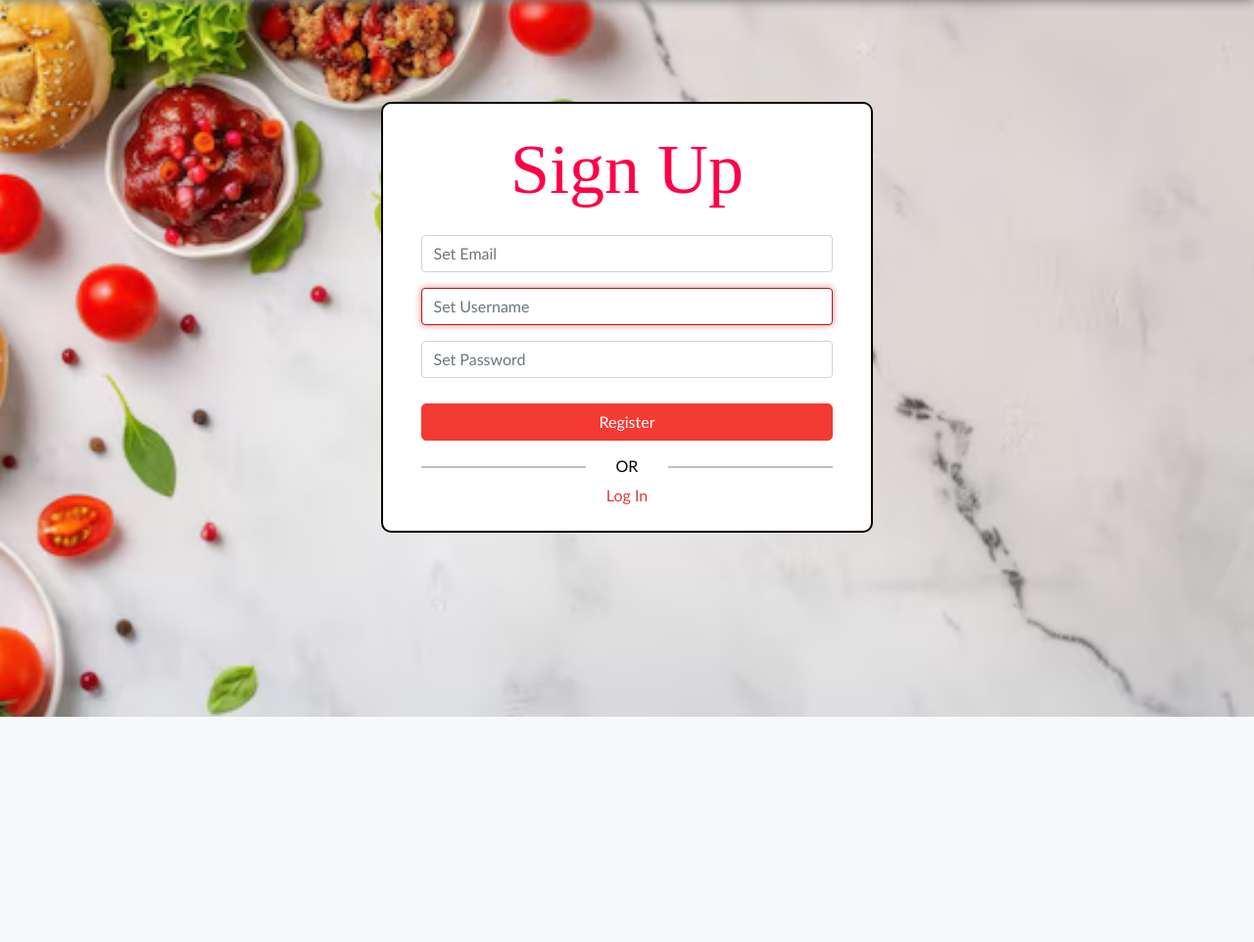
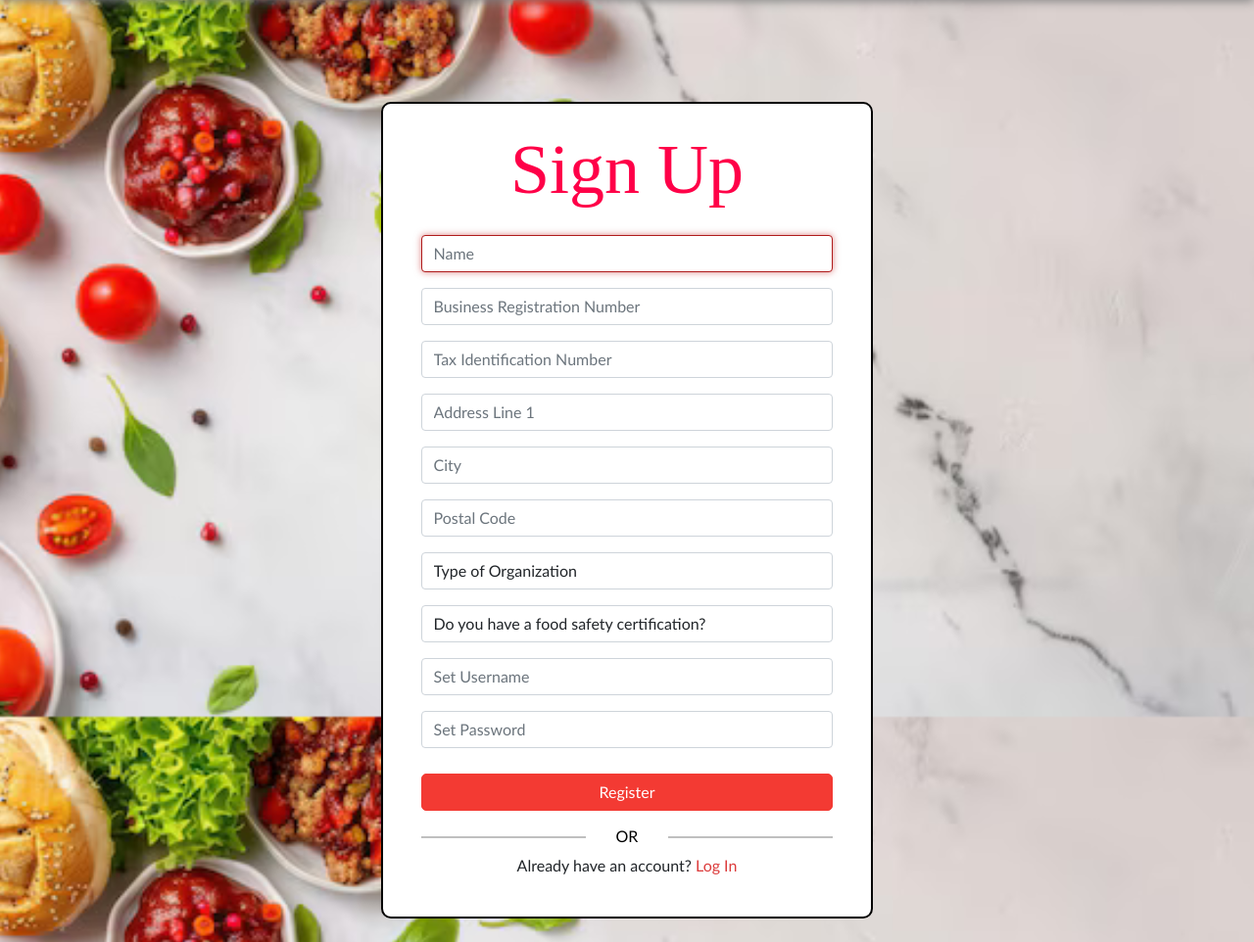
Before and after one commit to maxtmiller/NourishNet, a Flask app: page /register in a window 1280 px wide. Shown: the part 68-1030 px from the top of the page at 98% size. Before the commit the page ends 800 px from the top, so only its background shows below. Run offline with Flask 3, Linux system fonts and the light colour scheme; some libraries are stand-ins or nearby versions; some web fonts are replaced.

Commit message:
Add files via upload

```diff
--- a/templates/register.html
+++ b/templates/register.html
@@ -10,18 +10,47 @@
         <br>
         <h1>Sign Up</h1>
         <br>
-        <form action="/register" method="post">
+        <form action="/register" method="post" id="registrationForm">
             <div class="mb-3">
-                <input class="form-control mx-auto w-fit" id="email" name="email" placeholder="Set Email" type="email">
+                <input class="form-control mx-auto w-fit" id="name" name="name" placeholder="Name" type="text" required autofocus>
             </div>
             <div class="mb-3">
-                <input autocomplete="off" autofocus class="form-control mx-auto w-fit" id="username" name="username" placeholder="Set Username" type="text">
+                <input class="form-control mx-auto w-fit" id="number" name="number" placeholder="Business Registration Number" type="number" required min="1">
             </div>
             <div class="mb-3">
-                <input class="form-control mx-auto w-fit" id="password" name="password" placeholder="Set Password" type="password">
+                <input class="form-control mx-auto w-fit" id="number2" name="number2" placeholder="Tax Identification Number" type="number" required min="1">
             </div>
             <div class="mb-3">
-                <input class="form-control mx-auto w-fit" id="confirmation" name="confirmation" placeholder="Confirm Password" type="password">
+                <input class="form-control mx-auto w-fit" id="address" name="address" placeholder="Address Line 1" type="text" required>
+            </div>
+            <div class="mb-3">
+                <input class="form-control mx-auto w-fit" id="city" name="city" placeholder="City" type="text" required>
+            </div>
+            <div class="mb-3">
+                <input class="form-control mx-auto w-fit" id="postal-code" name="postal-code" placeholder="Postal Code" type="text" required pattern="\d{6}" title="Postal Code should be 6 digits">
+            </div>
+            <div class="mb-3">
+                <select class="form-control mx-auto w-fit" id="type" name="type" required>
+                    <option value="" disabled selected>Type of Organization</option>
+                    <option value="provider">Restaurant (Provider)</option>
+                    <option value="receiver">Food bank (Receiver)</option>
+                </select>
+            </div>
+            <div class="mb-3">
+                <select class="form-control mx-auto w-fit" id="food-safety" name="food-safety" required>
+                    <option value="" disabled selected>Do you have a food safety certification?</option>
+                    <option value="yes">Yes</option>
+                    <option value="no">No</option>
+                </select>
+            </div>
+            <div class="mb-3">
+                <input autocomplete="off" class="form-control mx-auto w-fit" id="username" name="username" placeholder="Set Username" type="text" required>
+            </div>
+            <div class="mb-3">
+                <input class="form-control mx-auto w-fit" id="password" name="password" placeholder="Set Password" type="password" required>
+            </div>
+            <div class="mb-3">
+                <input class="form-control mx-auto w-fit" id="confirmation" name="confirmation" placeholder="Confirm Password" type="password" required>
             </div>
             {% if error %}
                 <a id="badEvent">{{error}}</a>
@@ -34,19 +63,19 @@
                 </div>
                 <hr id ="line">
             </div>
-            <a class="signButton" href="/login">Log In</a>
+            <p>Already have an account? <a class="signButton" href="/login">Log In</a></p>
         </form>
         <br>
     </div>
     <script>
-        password.addEventListener('input', function () {
-            showConfirmation()
+        document.getElementById('registrationForm').addEventListener('submit', function(event) {
+            var password = document.getElementById('password');
+            var confirmation = document.getElementById('confirmation');
+            // Password confirmation validation
+            if (password.value !== confirmation.value) {
+                event.preventDefault();
+                alert('Passwords do not match!');
+            }
         });
-
-        function showConfirmation() {
-            var confirmation = document.getElementById('confirmation');
-
-            confirmation.style.display = "block";
-        }
     </script>
 {% endblock %}
```
